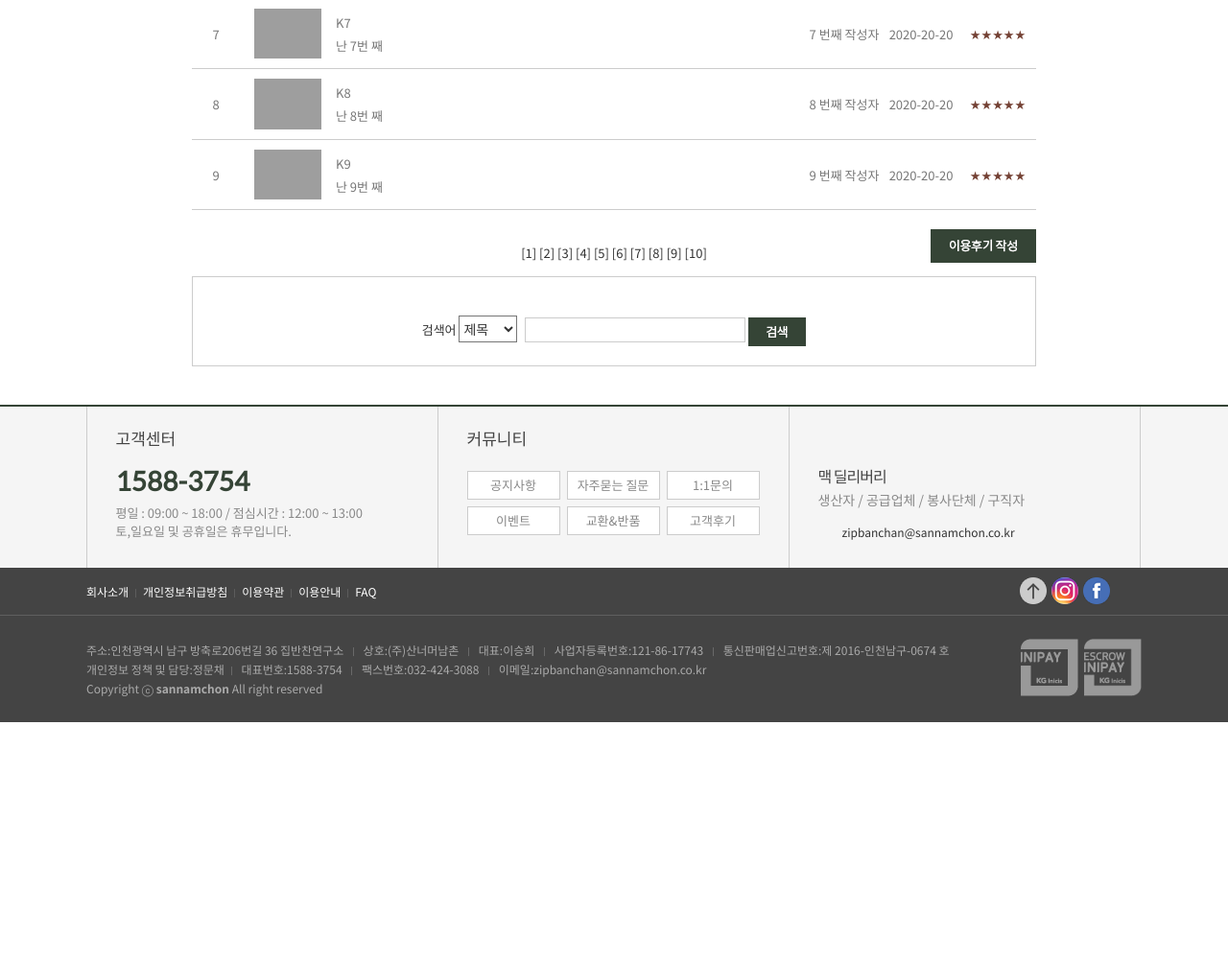
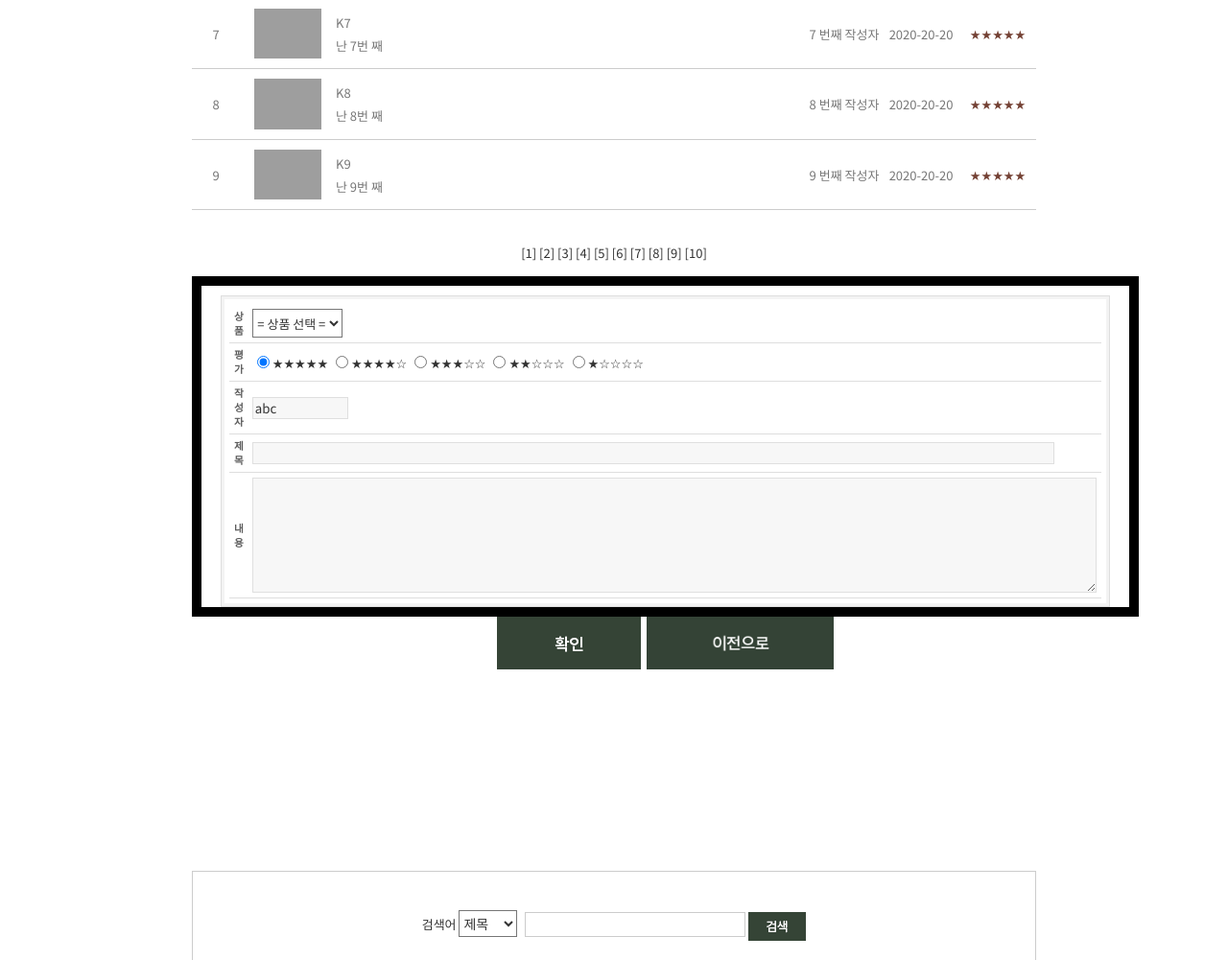
Before and after one commit to jongseok3910/Second-project, a Java web app: page /productDetailView.jsp in a window 1280 px wide. Shown: the part 2128-3129 px from the top of the page at 96% size. Before the commit the page ends 2881 px from the top, so only its background shows below. Run offline with Tomcat 11, a stand-in JSP engine, Linux system fonts and the light colour scheme; some libraries are stand-ins or nearby versions; some web fonts are replaced; grey boxes are pictures that could not be loaded.

Commit message:
후기 추가

```diff
--- a/WebContent/commentListView.jsp
+++ b/WebContent/include/boardListView.jsp
@@ -124,9 +124,9 @@
 				<a href="boardListView.do?boardNo=<%= i+1 %>" class="navi">[<%=i+1 %>]</a>
 			<% } %>
 
-			<a href="" onclick=""><img src="./res/btn_writes2.gif" style="cursor: pointer; position: absolute; top: 0; right: 0;"></a>
 			</div>
 		</div>
+		<%@include file="../include/commentWrite.jsp" %>
 		<!-- End indiv -->
 		<!-- 검색 : Start -->
 				<div
--- a/WebContent/include/commentWrite.jsp
+++ b/WebContent/include/commentWrite.jsp
@@ -106,8 +106,8 @@
 				<tr>
 					<td>
 					<div align="center" style="padding-bottom: 210px;">
-						<img src="../res/btn_confirm.gif" onClick="confirm(this)">&nbsp;
-						<img src="../res/btn_order_back.gif" onclick="history.back()" style="cursor: pointer; vertical-align: bottom; height: 55;">
+						<img src="./res/btn_confirm.gif" onClick="confirm(this)">&nbsp;
+						<img src="./res/btn_order_back.gif" onclick="history.back()" style="cursor: pointer; vertical-align: bottom; height: 55;">
 					</div>
 					</td>
 				</tr>
--- a/WebContent/productDetailView.jsp
+++ b/WebContent/productDetailView.jsp
@@ -260,7 +260,7 @@
 				</div>
 			</div>
 		</div>
-		<%@include file="commentListView.jsp" %>
+		<%@include file="../include/boardListView.jsp" %>
 
 	</div>
 	<%@ include file="../include/bottom.jsp"%>
```
Also changed, not shown: 1 other file.
